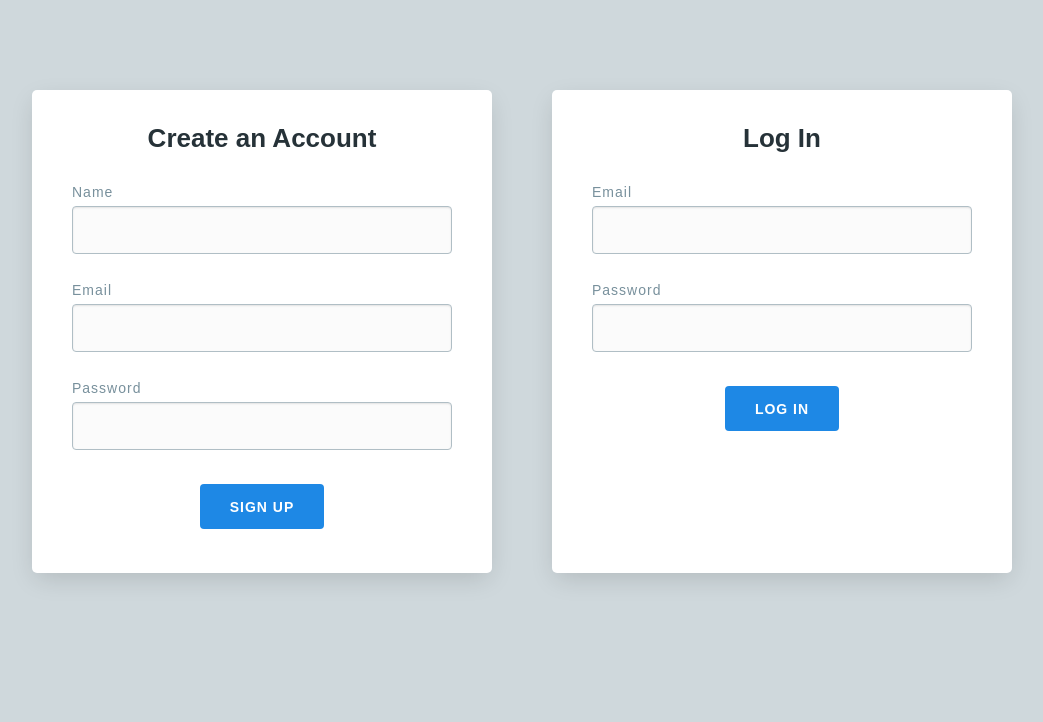
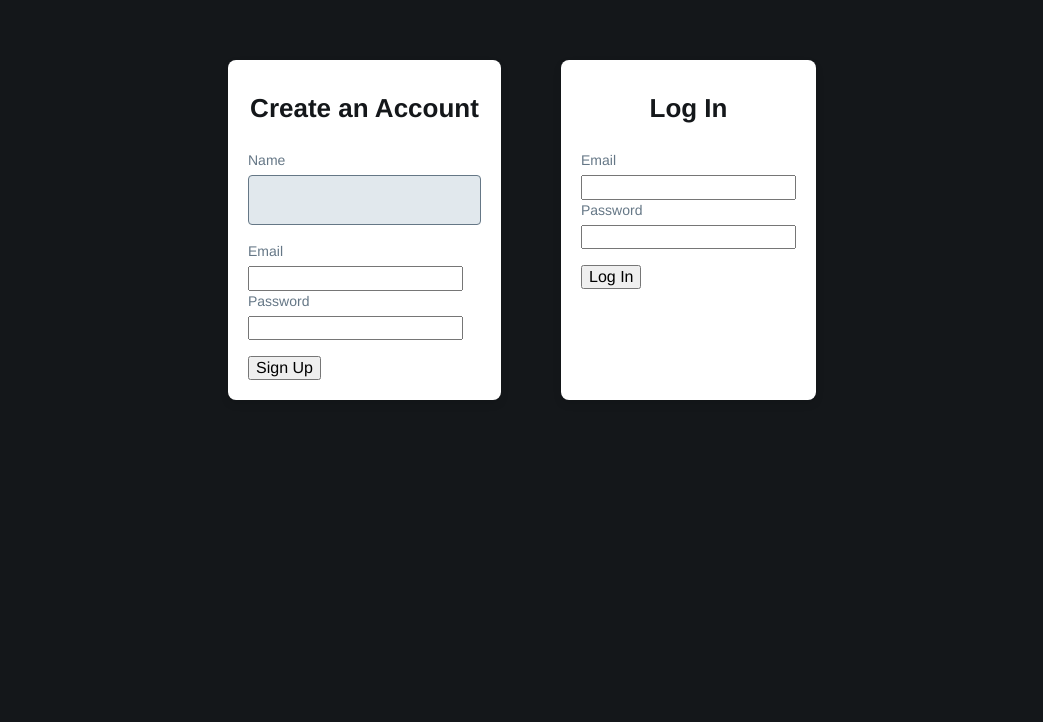
Before and after one commit to Aymzzz/Tweet-Sentiment-Analysis-and-Recommendation-System, a Flask app: template templates/home.html in a window 1280 px wide. Shown: the top 722 px of the page, without its empty margins (118-1161 px from the left). Run offline with Flask 3, Linux system fonts and the light colour scheme; the template is opened without the code that fills it, so the values that code supplies are empty.

Commit message:
Update styles.css

```diff
--- a/static/css/styles.css
+++ b/static/css/styles.css
@@ -5,18 +5,18 @@
 /* Setup */
 :root {
   --black: #000000;
-  --almost-black: #263238;
+  --almost-black: #14171a;
   --white: #ffffff;
-  --almost-white: #FBFBFB;
-  --grey-light: #CFD8DC;
-  --grey: #B0BEC5;
-  --grey-medium: #78909C;
-  --grey-dark: #455A64;
-  --primary: #1E88E5;
-  --primary-dark: #1976D2;
-  --secondary: #CFD8DC;
-  --secondary-dark: #B0BEC5;
-  --red: #EF4836;
+  --almost-white: #e1e8ed;
+  --grey-light: #e1e8ed;
+  --grey: #657786;
+  --grey-medium: #14171a;
+  --grey-dark: #14171a;
+  --primary: #1da1f2;
+  --primary-dark: #1a91da;
+  --secondary: #e1e8ed;
+  --secondary-dark: #aab8c2;
+  --red: #ff4d4f;
 }
 
 * {
@@ -26,11 +26,11 @@
 
 body {
   margin: 0;
-  font-family: sans-serif;
-  font-size: 18px;
-  line-height: 28px;
+  font-family: "Helvetica Neue", Helvetica, Arial, sans-serif;
+  font-size: 16px;
+  line-height: 1.5;
   color: var(--black);
-  background: var(--grey-light);
+  background: var(--almost-black);
 }
 
 /* Typography */
@@ -49,48 +49,34 @@ h2 {
   margin: 0.5em 0 1em;
   font-size: 20px;
   line-height: 1.2;
-  color: var(--grey-dark);
+  color: var(--grey-medium);
 }
 
 p {
-  margin: 24px 0;
+  margin: 16px 0;
+  color: var(--grey);
 }
 
 /* Cards */
 .card-wrapper {
   margin: 0 auto;
-  padding: 90px 30px;
-  flex-wrap: wrap;
+  padding: 60px 30px;
+  display: flex;
+  flex-wrap: wrap; /* Ensure cards wrap when necessary */
   justify-content: center;
-  display: flex;
 }
 
 .card {
   margin: 0 30px 60px;
-  padding: 20px 40px;
-  width: 460px;
-  box-shadow: 0 8px 26px -4px rgba(0,0,0,0.15);
-  border-radius: 5px;
+  padding: 20px;
+  border-radius: 8px;
   background: var(--white);
-}
-
-@media only screen and (max-width: 520px) {
-  .card-wrapper {
-    padding: 30px 0 0;
-  }
-}
-
-@media only screen and (max-width: 520px) {
-  .card {
-    margin: 0 0 30px;
-    width: 100%;
-    border-radius: 0;
-  }
+  box-shadow: 0 4px 8px rgba(0, 0, 0, 0.1);
 }
 
 /* Forms */
 form {
-  transition: opacity .15s ease;
+  transition: opacity 0.15s ease;
 }
 
 form.loading {
@@ -99,80 +85,125 @@ form.loading {
 }
 
 label {
-  margin: 0 0 2px;
+  margin: 0 0 4px;
   font-size: 14px;
-  line-height: 24px;
-  letter-spacing: 1px;
-  color: var(--grey-medium);
+  line-height: 1.5;
+  color: var(--grey);
   display: block;
 }
 
-.field {
-  margin: 0 0 24px;
-  padding: 11px 16px 9px;
+textarea,
+input[type="text"] {
+  margin-bottom: 16px;
+  padding: 12px;
   width: 100%;
   font-size: 16px;
-  line-height: 26px;
-  color: var(--almost-black);
+  line-height: 1.5;
+  color: var(--black);
   border: 1px solid var(--grey);
   border-radius: 4px;
-  box-shadow: inset 0 1px 2px rgba(0,0,0,0.1);
-  display: block;
   background: var(--almost-white);
-  transition: border-color .15s ease;
+  transition: border-color 0.15s ease;
 }
 
-.field:focus {
-  border-color: var(--grey-medium);
+textarea:focus,
+input[type="text"]:focus {
+  border-color: var(--primary);
   outline: none;
 }
 
-.error {
-  margin: 0;
+button[type="button"] {
+  margin-top: 24px;
+  padding: 12px 20px;
   font-size: 16px;
-  line-height: 26px;
-  text-align: center;
+  font-weight: bold;
+  text-transform: uppercase;
+  color: var(--white);
+  background: var(--primary);
+  border: none;
+  border-radius: 4px;
+  cursor: pointer;
+  transition: background 0.3s ease;
+}
+
+button[type="button"]:hover {
+  background: var(--primary-dark);
+}
+
+#error-message {
+  margin-top: 16px;
+  font-size: 14px;
+  line-height: 1.5;
   color: var(--red);
 }
 
-.error--hidden {
-  display: none;
+/* Results */
+#results {
+  margin-top: 32px;
 }
 
-/* Buttons */
-.btn {
-  margin: 0 0 24px;
-  padding: 11px 30px 10px;
-  font-size: 14px;
-  line-height: 24px;
-  text-transform: uppercase;
-  letter-spacing: 1px;
-  font-weight: 600;
-  text-decoration: none;
-  color: var(--white);
-  border: none;
-  border-radius: 4px;
-  outline: none;
-  cursor: pointer;
-  display: inline-block;
-  background: var(--primary);
-  transition: color .15s ease, background-color .15s ease;
+.results-heading {
+  margin-bottom: 16px;
+  font-size: 18px;
+  font-weight: bold;
+  color: var(--almost-black);
 }
 
-.btn:hover {
-  background: var(--primary-dark);
+.result-item {
+  margin-bottom: 8px;
+  font-size: 16px;
+  color: var(--grey);
+}
+/*
+.twitter {
+  position: relative;
+  display: inline-block;
+  padding: 10px 20px;
+  font-size: 16px;
+  font-weight: bold;
+  text-transform: uppercase;
+  color: #404040;
+  background: none;
+  border: none;
+  cursor: pointer;
+  overflow: hidden;
 }
 
-.btn--secondary {
-  color: var(--almost-black);
-  background: var(--secondary);
+.twitter span {
+  position: absolute;
+  width: 100%;
+  height: 100%;
+  background: #404040;
+  pointer-events: none;
 }
 
-.btn--secondary:hover {
-  background: var(--secondary-dark);
+.twitter span::before {
+  content: "";
+  position: absolute;
+  top: 0;
+  left: 50%;
+  width: 0%;
+  height: 100%;
+  background: #ffffff;
+  transition: width 0.3s ease, left 0.3s ease;
+  transform: translateX(-50%);
 }
 
-input[type=submit] {
-  margin: 34px auto 24px;
-  display: block;
+.twitter:hover span::before {
+  width: 100%;
+  left: 0;
+  transition: width 0.3s ease, left 0.3s ease;
 }
+
+.twitter span:nth-child(1),
+.twitter span:nth-child(3) {
+  width: 100%;
+  height: 3px;
+  background: #404040;
+  top: 0;
+}
+
+.twitter span:nth-child(3) {
+  top: auto;
+  bottom: 0;
+} */
```
